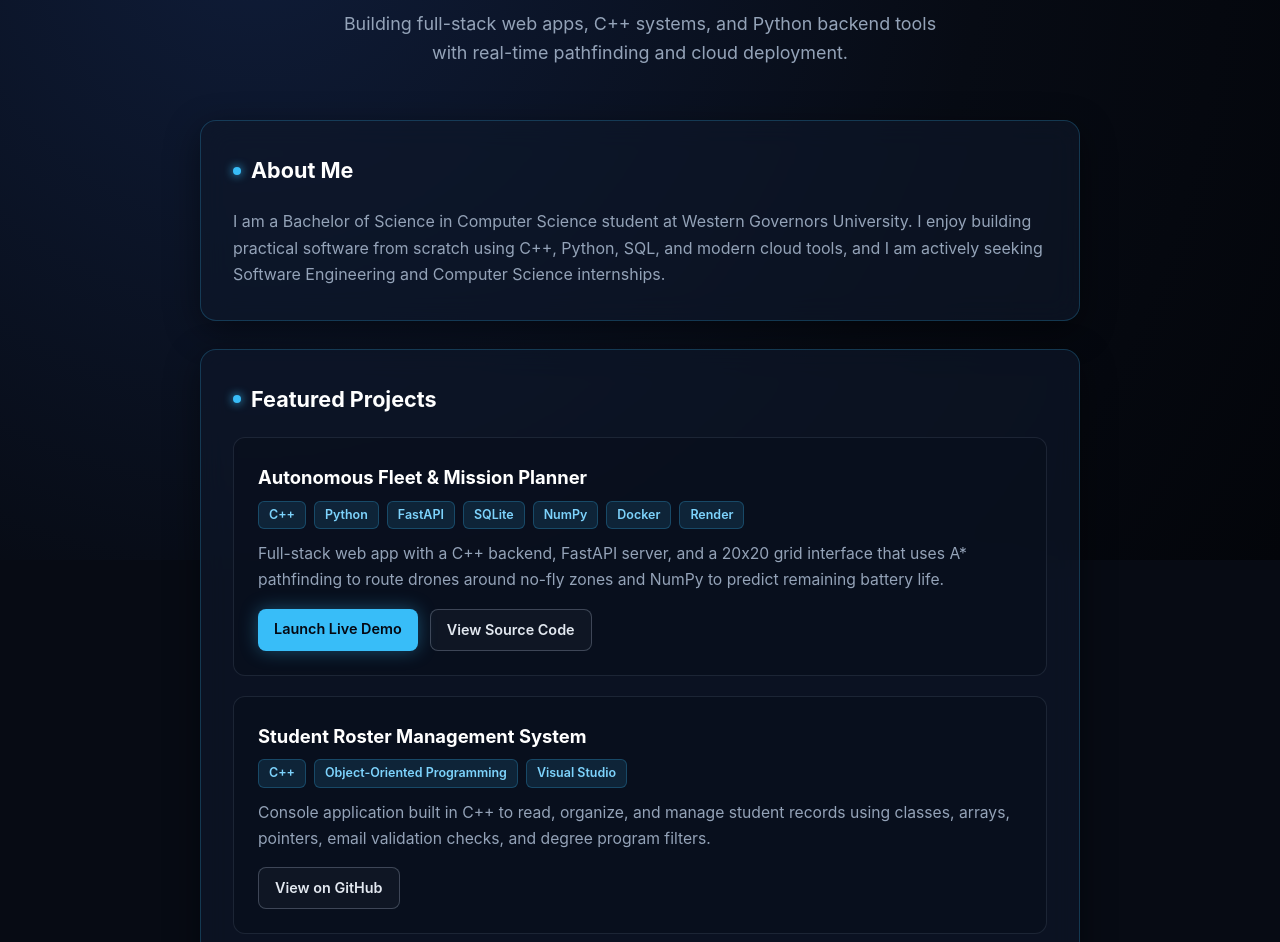
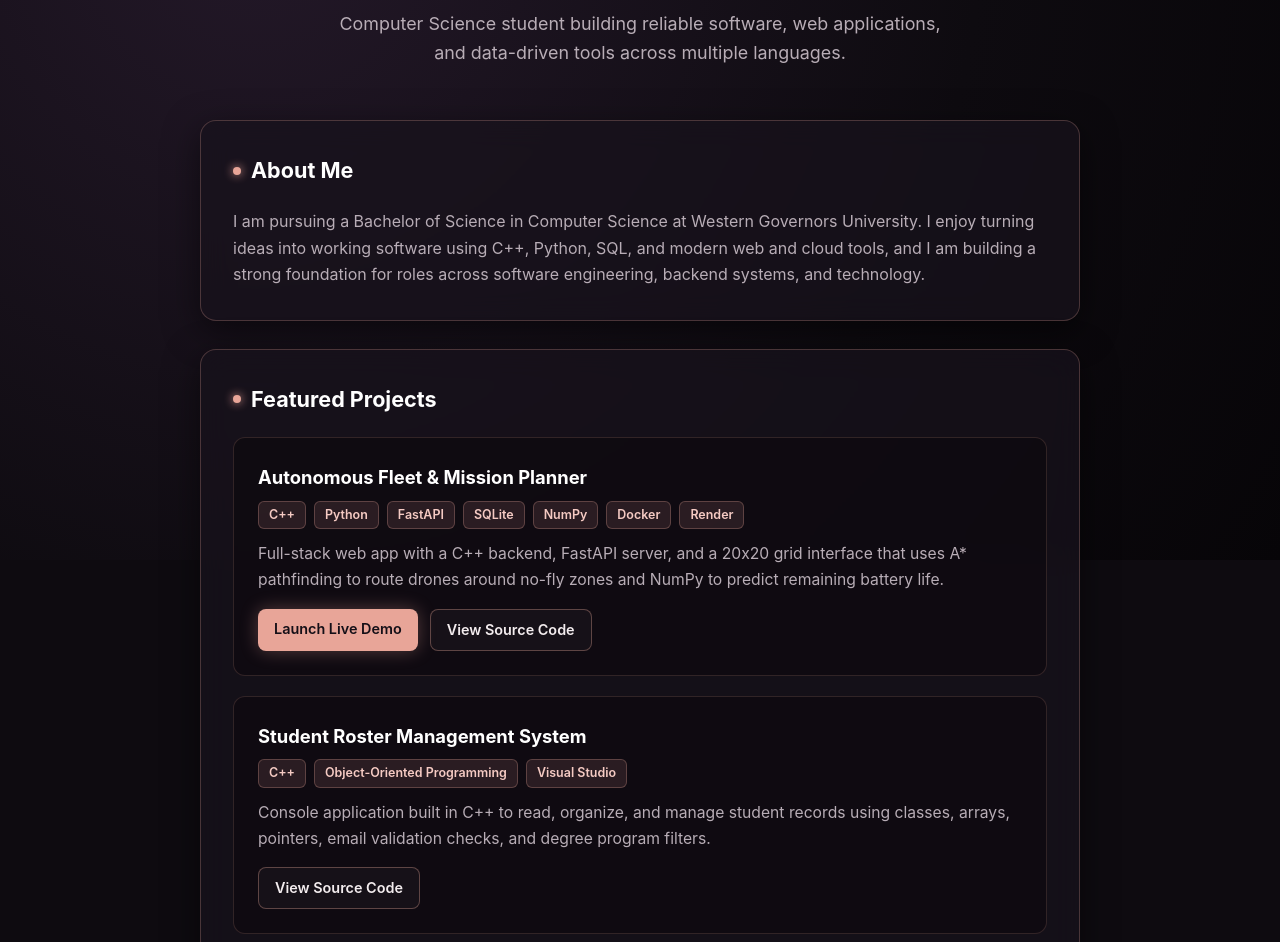
Before and after one commit to belkin-balcarcel/personal-website, a plain HTML site: page index.html in a window 1280 px wide. Shown: the part 240-1182 px from the top of the page. Drawn offline with Linux system fonts and the light colour scheme.

Commit message:
Revise index.html for design and content updates
Updated styles and content for improved design and clarity.

```diff
--- a/index.html
+++ b/index.html
@@ -3,16 +3,17 @@
 <head>
   <meta charset="UTF-8" />
   <meta name="viewport" content="width=device-width, initial-scale=1.0" />
-  <title>Belkin Balcarcel | Computer Science &amp; Software Engineering</title>
+  <title>Belkin Balcarcel | Computer Science Portfolio</title>
   <style>
     :root {
-      --bg-dark: #070b14;
-      --card-bg: rgba(15, 23, 42, 0.65);
-      --card-border: rgba(56, 189, 248, 0.22);
-      --accent: #38bdf8;
-      --accent-glow: rgba(56, 189, 248, 0.35);
-      --text-main: #f8fafc;
-      --text-muted: #94a3b8;
+      --bg-dark: #0e0b10;
+      --card-bg: rgba(24, 19, 28, 0.72);
+      --card-border: rgba(232, 165, 152, 0.25);
+      --accent: #e8a598;
+      --accent-soft: #f5cac3;
+      --accent-glow: rgba(232, 165, 152, 0.32);
+      --text-main: #faf8f9;
+      --text-muted: #b8adb6;
     }
 
     * {
@@ -28,7 +29,7 @@
       overflow-x: hidden;
     }
 
-    /* Full-screen animated canvas background */
+    /* Full-screen animated particle network background */
     #bg-canvas {
       position: fixed;
       top: 0;
@@ -36,7 +37,7 @@
       width: 100%;
       height: 100%;
       z-index: -1;
-      background: radial-gradient(circle at 20% 20%, #0f1c38 0%, #070b14 60%, #03050a 100%);
+      background: radial-gradient(circle at 20% 20%, #231828 0%, #0e0b10 60%, #070508 100%);
     }
 
     header {
@@ -55,9 +56,9 @@
       font-weight: 600;
       letter-spacing: 0.06em;
       text-transform: uppercase;
-      color: var(--accent);
-      background: rgba(56, 189, 248, 0.1);
-      border: 1px solid rgba(56, 189, 248, 0.35);
+      color: var(--accent-soft);
+      background: rgba(232, 165, 152, 0.12);
+      border: 1px solid rgba(232, 165, 152, 0.35);
       margin-bottom: 18px;
     }
 
@@ -66,7 +67,7 @@
       font-size: clamp(2.4rem, 5vw, 3.6rem);
       font-weight: 800;
       letter-spacing: -0.02em;
-      background: linear-gradient(135deg, #ffffff 30%, #38bdf8 100%);
+      background: linear-gradient(135deg, #ffffff 30%, #e8a598 100%);
       -webkit-background-clip: text;
       -webkit-text-fill-color: transparent;
     }
@@ -92,15 +93,15 @@
       border-radius: 16px;
       padding: 32px;
       margin-bottom: 28px;
-      box-shadow: 0 10px 35px rgba(0, 0, 0, 0.45);
+      box-shadow: 0 10px 35px rgba(0, 0, 0, 0.5);
       transition: transform 0.25s ease, border-color 0.25s ease, box-shadow 0.25s ease;
       animation: fadeUp 0.9s ease-out;
     }
 
     .card:hover {
       transform: translateY(-4px);
-      border-color: rgba(56, 189, 248, 0.55);
-      box-shadow: 0 16px 45px rgba(56, 189, 248, 0.12);
+      border-color: rgba(232, 165, 152, 0.6);
+      box-shadow: 0 16px 45px rgba(232, 165, 152, 0.14);
     }
 
     h2 {
@@ -130,8 +131,8 @@
     }
 
     .project-box {
-      background: rgba(9, 14, 28, 0.65);
-      border: 1px solid rgba(148, 163, 184, 0.15);
+      background: rgba(14, 11, 16, 0.72);
+      border: 1px solid rgba(232, 165, 152, 0.16);
       border-radius: 12px;
       padding: 24px;
       transition: border-color 0.25s ease, transform 0.2s ease;
@@ -161,9 +162,9 @@
       font-weight: 600;
       padding: 3px 10px;
       border-radius: 6px;
-      background: rgba(56, 189, 248, 0.12);
-      color: #7dd3fc;
-      border: 1px solid rgba(56, 189, 248, 0.25);
+      background: rgba(232, 165, 152, 0.12);
+      color: var(--accent-soft);
+      border: 1px solid rgba(232, 165, 152, 0.28);
     }
 
     .project-desc {
@@ -190,24 +191,24 @@
 
     .btn-primary {
       background: var(--accent);
-      color: #040812;
+      color: #140f17;
       box-shadow: 0 0 18px var(--accent-glow);
     }
 
     .btn-primary:hover {
-      background: #7dd3fc;
-      box-shadow: 0 0 24px rgba(56, 189, 248, 0.6);
+      background: var(--accent-soft);
+      box-shadow: 0 0 24px rgba(232, 165, 152, 0.55);
     }
 
     .btn-outline {
-      border: 1px solid rgba(148, 163, 184, 0.35);
-      color: #e2e8f0;
+      border: 1px solid rgba(232, 165, 152, 0.35);
+      color: #f3ecee;
       background: rgba(255, 255, 255, 0.03);
     }
 
     .btn-outline:hover {
       border-color: var(--accent);
-      color: var(--accent);
+      color: var(--accent-soft);
     }
 
     .contact-links {
@@ -235,7 +236,7 @@
     <div class="badge">WGU Computer Science &bull; Dallas, TX</div>
     <h1>Belkin Balcarcel</h1>
     <p>
-      Building full-stack web apps, C++ systems, and Python backend tools with real-time pathfinding and cloud deployment.
+      Computer Science student building reliable software, web applications, and data-driven tools across multiple languages.
     </p>
   </header>
 
@@ -243,9 +244,9 @@
     <section class="card">
       <h2>About Me</h2>
       <p style="margin: 0; color: var(--text-muted);">
-        I am a Bachelor of Science in Computer Science student at Western Governors University.
-        I enjoy building practical software from scratch using C++, Python, SQL, and modern cloud tools,
-        and I am actively seeking Software Engineering and Computer Science internships.
+        I am pursuing a Bachelor of Science in Computer Science at Western Governors University.
+        I enjoy turning ideas into working software using C++, Python, SQL, and modern web and cloud tools,
+        and I am building a strong foundation for roles across software engineering, backend systems, and technology.
       </p>
     </section>
 
@@ -269,8 +270,8 @@
             A* pathfinding to route drones around no-fly zones and NumPy to predict remaining battery life.
           </p>
           <div class="btn-row">
-            <a class="btn btn-primary" href="https://onrender.com" target="_blank" rel="noopener">Launch Live Demo</a>
-            <a class="btn btn-outline" href="https://github.com" target="_blank" rel="noopener">View Source Code</a>
+            <a class="btn btn-primary" href="https://autonomous-fleet-planner.onrender.com" target="_blank" rel="noopener">Launch Live Demo</a>
+            <a class="btn btn-outline" href="https://github.com/belkin-balcarcel/autonomous-fleet-planner" target="_blank" rel="noopener">View Source Code</a>
           </div>
         </div>
 
@@ -286,7 +287,7 @@
             arrays, pointers, email validation checks, and degree program filters.
           </p>
           <div class="btn-row">
-            <a class="btn btn-outline" href="https://github.com" target="_blank" rel="noopener">View on GitHub</a>
+            <a class="btn btn-outline" href="https://github.com/belkin-balcarcel/student-roster-management" target="_blank" rel="noopener">View Source Code</a>
           </div>
         </div>
 
@@ -303,7 +304,7 @@
             and live cloud demos hosted on GitHub Pages.
           </p>
           <div class="btn-row">
-            <a class="btn btn-outline" href="https://github.com/personal-website" target="_blank" rel="noopener">View Repository</a>
+            <a class="btn btn-outline" href="https://github.com" target="_blank" rel="noopener">View Repository</a>
           </div>
         </div>
 
@@ -314,7 +315,7 @@
       <h2>Contact</h2>
       <div class="contact-links">
         <a class="btn btn-primary" href="mailto:belkinbal15@hotmail.com">belkinbal15@hotmail.com</a>
-        <a class="btn btn-outline" href="https://github.com" target="_blank" rel="noopener">://github.com</a>
+        <a class="btn btn-outline" href="https://github.com/belkin-balcarcel" target="_blank" rel="noopener">github.com/belkin-balcarcel</a>
       </div>
     </section>
   </main>
@@ -348,12 +349,11 @@
         p.x += p.vx;
         p.y += p.vy;
 
-        if (p.x < 0 || p.x > width) p.vx *= -1;
-        if (p.y < 0 || p.y > height) p.vy *= -1;
-
-        ctx.beginPath();
-        ctx.arc(p.x, p.y, p.r, 0, Math.PI * 2);
-ctx.fillStyle = "rgba(56, 189, 248, 0.75)";
+if (p.x < 0 || p.x > width) p.vx *= -1;
+if (p.y < 0 || p.y > height) p.vy *= -1;
+ctx.beginPath();
+ctx.arc(p.x, p.y, p.r, 0, Math.PI * 2);
+ctx.fillStyle = "rgba(232, 165, 152, 0.75)";
 ctx.fill();
 for (let j = i + 1; j < particles.length; j++) {
 const p2 = particles[j];
@@ -364,7 +364,7 @@ if (dist < 135) {
 ctx.beginPath();
 ctx.moveTo(p.x, p.y);
 ctx.lineTo(p2.x, p2.y);
-ctx.strokeStyle = rgba(56, 189, 248, ${(1 - dist / 135) * 0.28});
+ctx.strokeStyle = rgba(232, 165, 152, ${(1 - dist / 135) * 0.28});
 ctx.lineWidth = 1;
 ctx.stroke();
 }
```
